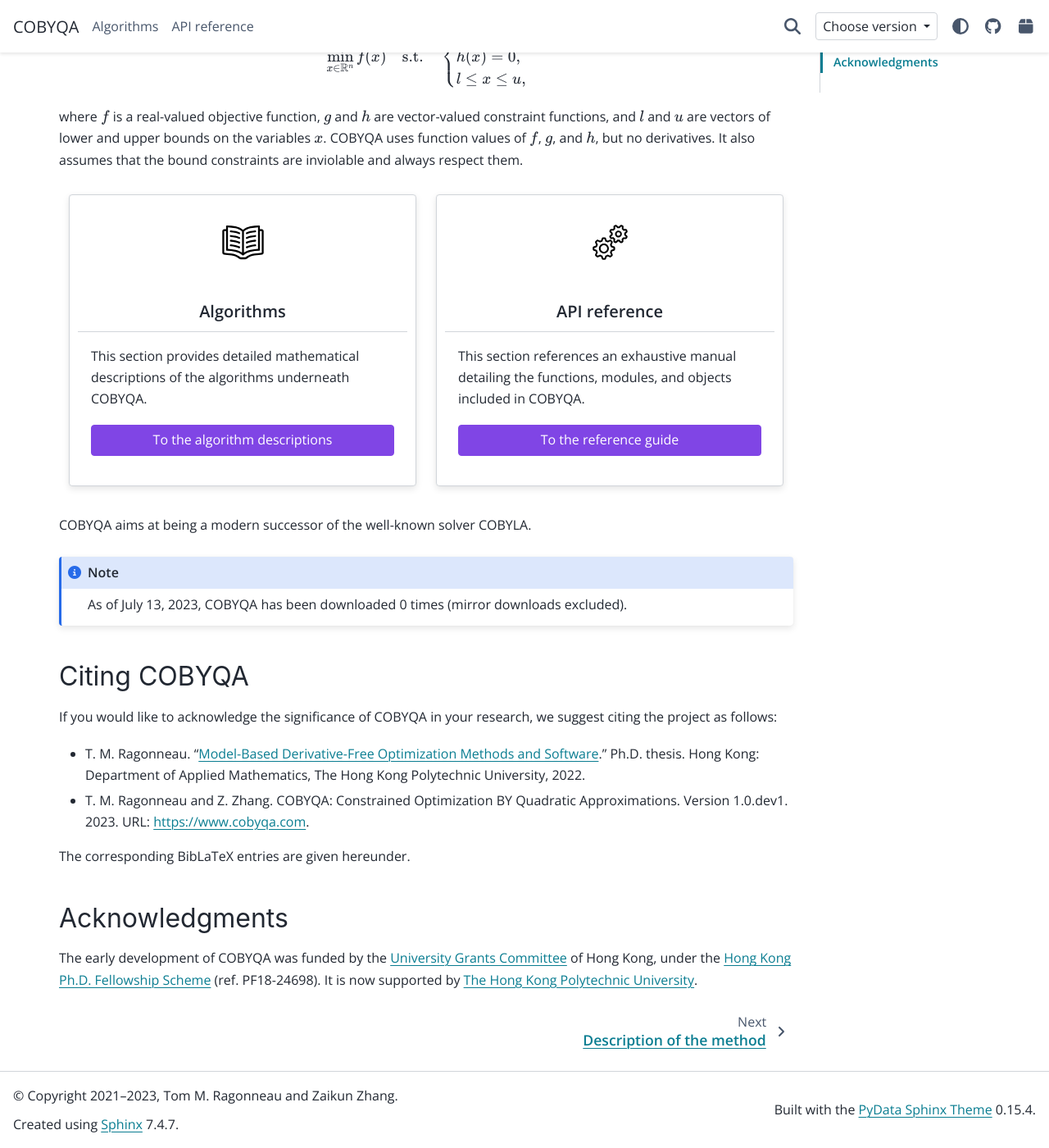
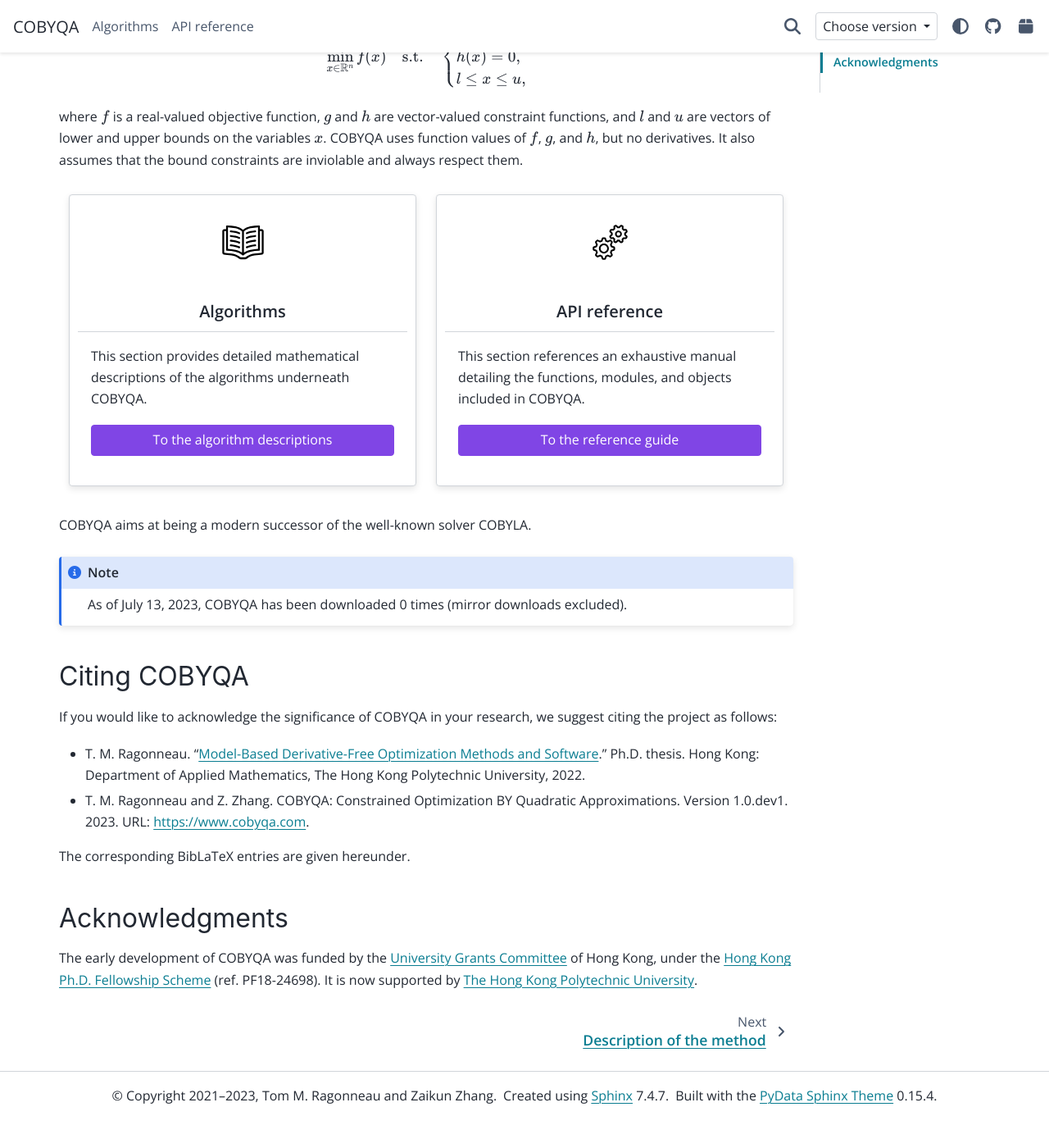
Before and after one commit to cobyqa/cobyqa, a Sphinx documentation site: the page built from doc/source/index.rst, in a window 1280 px wide and 1400 px high, scrolled down 412 px. Shown: the whole window at 82% size. Built offline with Sphinx 7.4.7 and the PyData theme 0.15.4, drawn with Linux system fonts in a browser that asks for light colours; after the commit the page ends 1778 px from its top, so only the background shows below that.

Commit message:
Improve footers

```diff
--- a/doc/source/_static/cobyqa.css
+++ b/doc/source/_static/cobyqa.css
@@ -1,4 +1,6 @@
 @import url("https://fonts.googleapis.com/css2?family=Lato:ital,wght@0,400;0,700;0,900;1,400;1,700;1,900&family=Open+Sans:ital,wght@0,400;0,600;1,400;1,600&display=swap");
+
+/* Fonts */
 
 body {
     font-family: "Open Sans", sans-serif;
@@ -6,6 +8,12 @@
 
 h1 {
   font-family: "Lato", sans-serif;
+}
+
+/* Footers */
+
+.footer-items__start, .footer-items__end {
+    flex-direction: row !important;
 }
 
 /* Main page overview cards */
--- a/doc/source/conf.py
+++ b/doc/source/conf.py
@@ -99,6 +99,8 @@
     'navbar_end': ['version-switcher', 'theme-switcher', 'navbar-icon-links'],
     'navbar_persistent': ['search-button'],
     'navbar_align': 'left',
+    'footer_start': ['copyright', 'sphinx-version', 'theme-version'],
+    'footer_end': [],
     # 'announcement': '<p></p>',
 }
 
```
